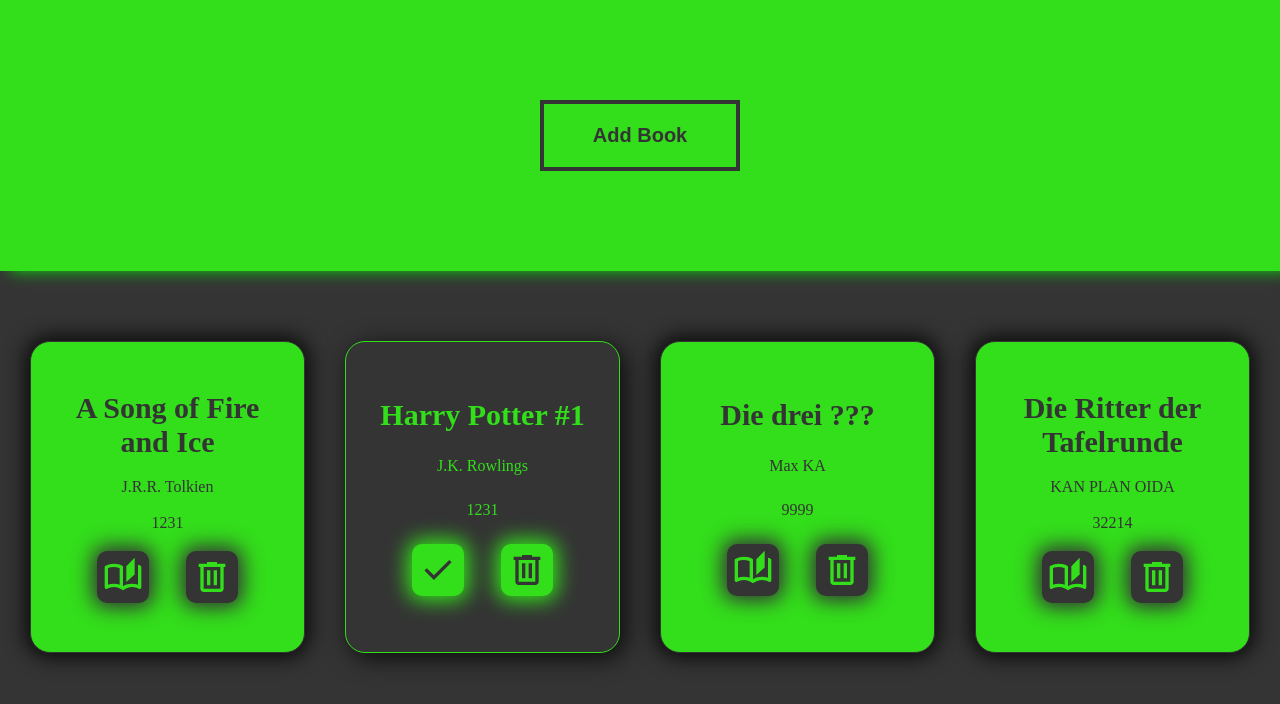
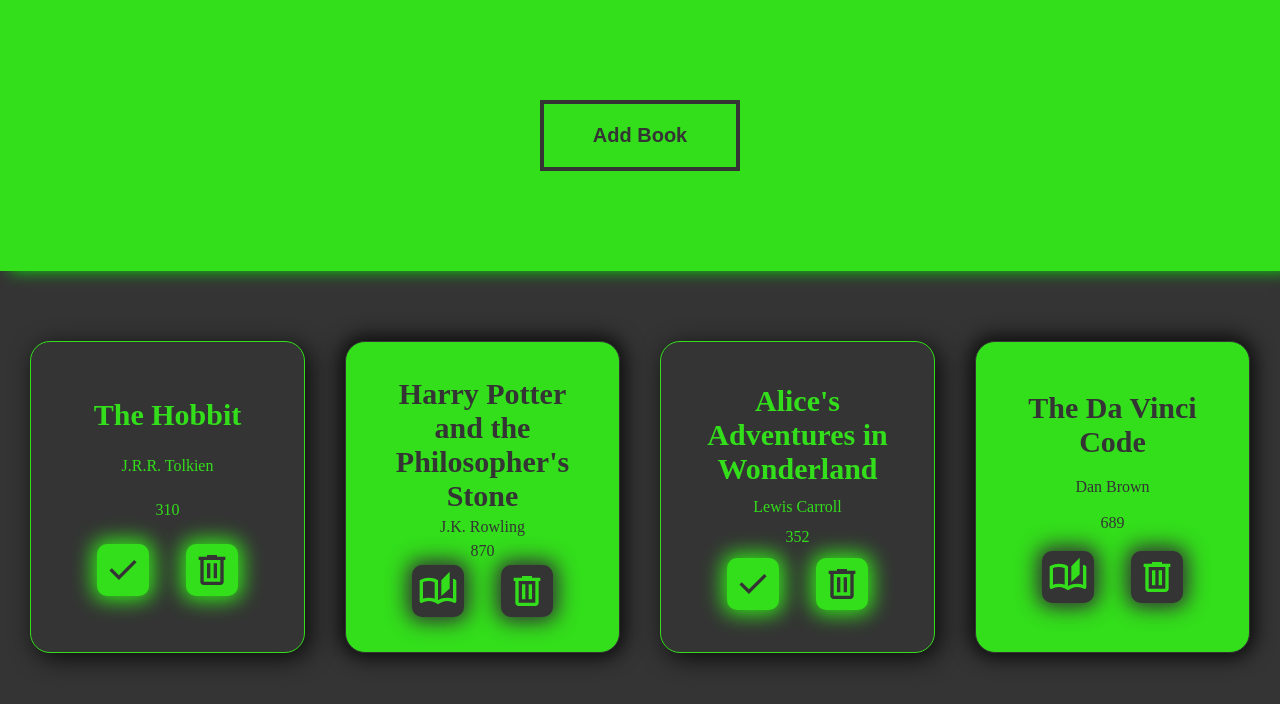
Before and after one commit to Manko7/TOP-Project-Library, a plain HTML site: page index.html in a window 1280 px wide. Drawn offline with Linux system fonts and the light colour scheme.

Commit message:
finishing touches

```diff
--- a/index.html
+++ b/index.html
@@ -11,10 +11,10 @@
         <button id="showForm" onClick="showForm()">Add Book</button>
         <form action="#" method="post" id="bookform">
           <label for="title"> Title </label>
-          <input type="text" name="title" />
+          <input required type="text" name="title" />
 
           <label for="author"> Author </label>
-          <input type="text" name="author" />
+          <input required type="text" name="author" />
 
           <div class="lowerForm">
             <div class="lfpart1">
--- a/script.js
+++ b/script.js
@@ -22,35 +22,29 @@ function addBookToLibrary(book) {
   idCounter += 1;
 }
 
-const book1 = new Book(
-  idCounter,
-  "A Song of Fire and Ice",
-  "J.R.R. Tolkien",
-  1231,
-  true
-);
+const book1 = new Book(idCounter, "The Hobbit", "J.R.R. Tolkien", 310, false);
 
 addBookToLibrary(book1);
 
 const book2 = new Book(
   idCounter,
-  "Harry Potter #1",
-  "J.K. Rowlings",
-  1231,
-  false
+  "Harry Potter and the Philosopher's Stone",
+  "J.K. Rowling",
+  870,
+  true
 );
 addBookToLibrary(book2);
 
-const book3 = new Book(idCounter, "Die drei ???", "Max KA", 9999, true);
+const book3 = new Book(
+  idCounter,
+  "Alice's Adventures in Wonderland",
+  "Lewis Carroll",
+  352,
+  false
+);
 addBookToLibrary(book3);
 
-const book4 = new Book(
-  idCounter,
-  "Die Ritter der Tafelrunde",
-  "KAN PLAN OIDA",
-  32214,
-  true
-);
+const book4 = new Book(idCounter, "The Da Vinci Code", "Dan Brown", 689, true);
 addBookToLibrary(book4);
 
 function removeBookFromLibrary(bookId) {
```
